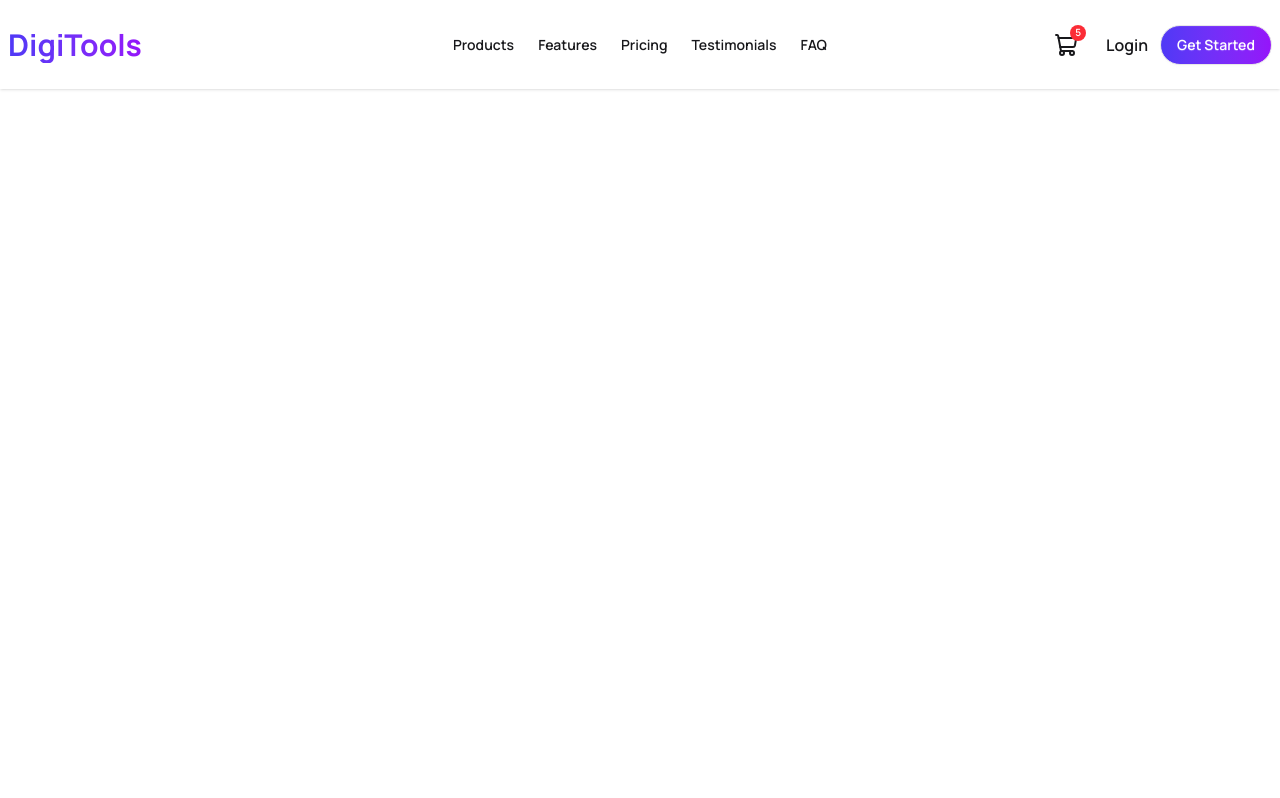
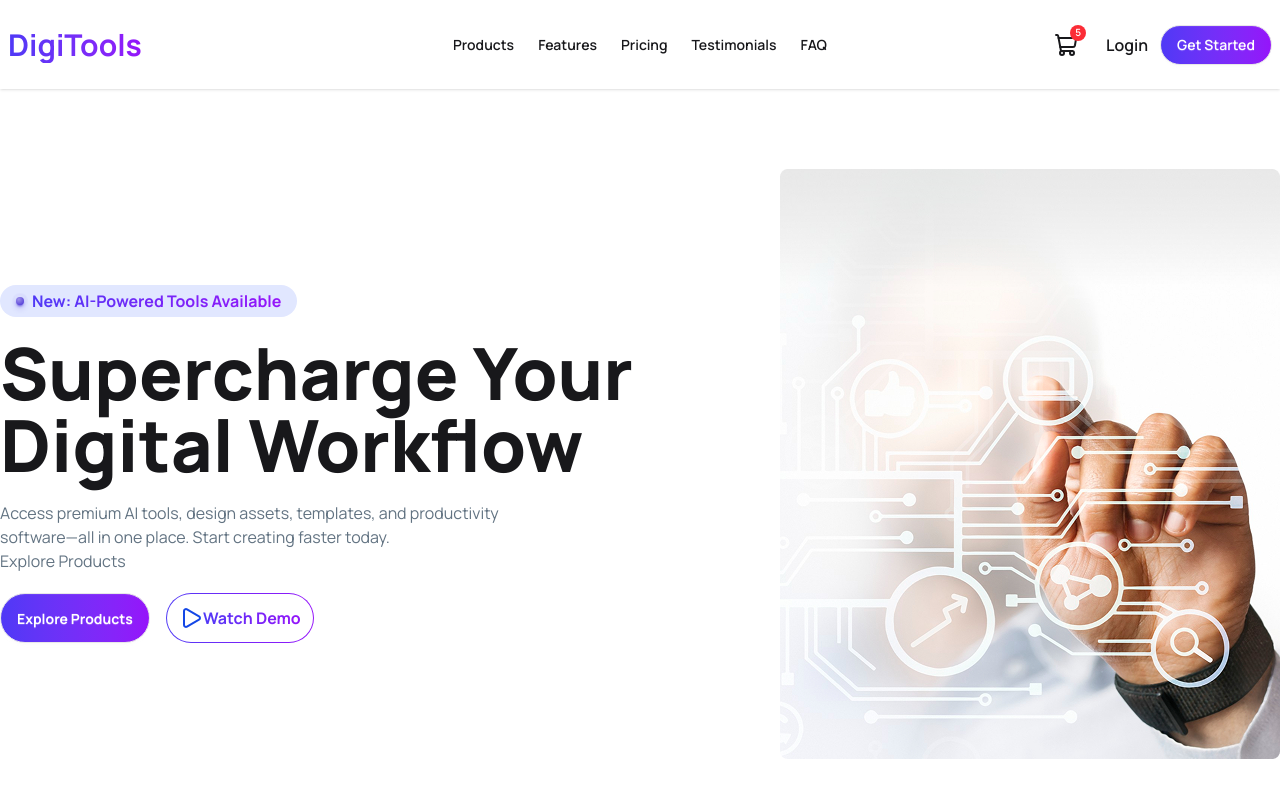
Before and after one commit to samiul-hasan-tanzim/DigiTools-Platform-6, a React (Vite) app: page / in a window 1280 px wide. Built offline with nearby package versions, Linux system fonts and the light colour scheme.

Commit message:
Added Hero Section

```diff
--- a/src/App.jsx
+++ b/src/App.jsx
@@ -1,11 +1,13 @@
 import './App.css'
 import Header from './components/Header/Header'
+import HeroSection from './components/Header/HeroSection/HeroSection'
 
 function App() {
 
   return (
     <>
       <Header></Header>
+      <HeroSection></HeroSection>
     </>
   )
 }
--- /dev/null
+++ b/src/components/Header/HeroSection/HeroSection.jsx
@@ -0,0 +1,47 @@
+import { Play } from 'lucide-react';
+import image from '../../../assets/banner.png';
+
+const HeroSection = () => {
+    return (
+        <div className='container mx-auto flex justify-between items-center mt-15 py-5'>
+            <div className=' flex flex-col gap-5'>
+                <div className='bg-[#E1E7FF] w-fit flex items-center rounded-full p-1 px-4 gap-2'>
+                    <div className="inline-grid *:[grid-area:1/1]">
+                        <div className="status status-primary animate-ping"></div>
+                        <div aria-label="status" className="status status-primary"></div>
+                    </div>
+                    <p className='font-bold bg-linear-to-r from-[#4F39F6] via-[#7525F8] to-[#9514FA] bg-clip-text text-transparent'> New: AI-Powered Tools Available</p>
+                </div>
+                <p className='w-160 text-7xl font-extrabold'>
+                    Supercharge Your Digital Workflow
+                </p>
+                <p className='w-130 text-[#627382]'>
+                    Access premium AI tools, design assets, templates, and productivity
+                    software—all in one place. Start creating faster today.
+                    <p>
+                        Explore Products
+                    </p>
+                </p>
+                <div className=' flex gap-4'>
+                    <button className='py-6 font-bold btn rounded-full text-white bg-linear-to-r from-[#4F39F6] to-[#9514FA]'>Explore Products</button>
+
+                    <div className="rounded-full bg-linear-to-r from-[#4F39F6] via-[#7525F8] to-[#9514FA] p-px ">
+                        <button className="cursor-pointer font-bold rounded-full bg-white ">
+                            <div className='flex p-3'>
+                                <p className='text-blue-700'>
+                                    <Play />
+                                </p>
+                                <p className=' font-bold bg-linear-to-r from-[#4F39F6] via-[#7525F8] to-[#9514FA] bg-clip-text text-transparent'>Watch Demo</p>
+                            </div>
+                        </button>
+                    </div>
+                </div>
+            </div>
+            <div>
+                <img src={image} alt="" />
+            </div>
+        </div>
+    );
+};
+
+export default HeroSection;
```
Also changed, not shown: src/assets/banner.png (added).
